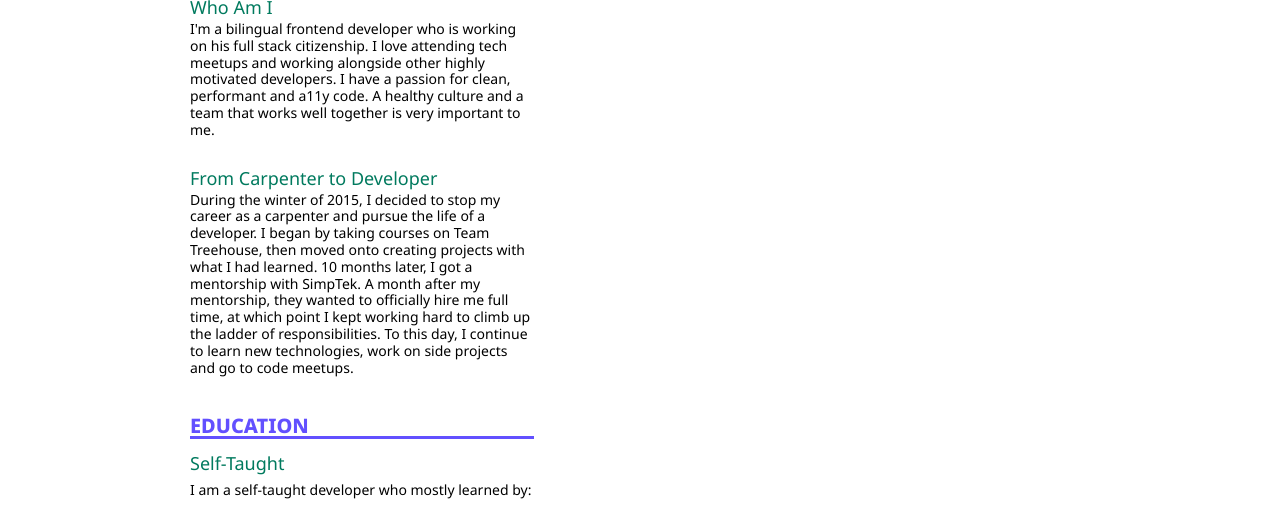
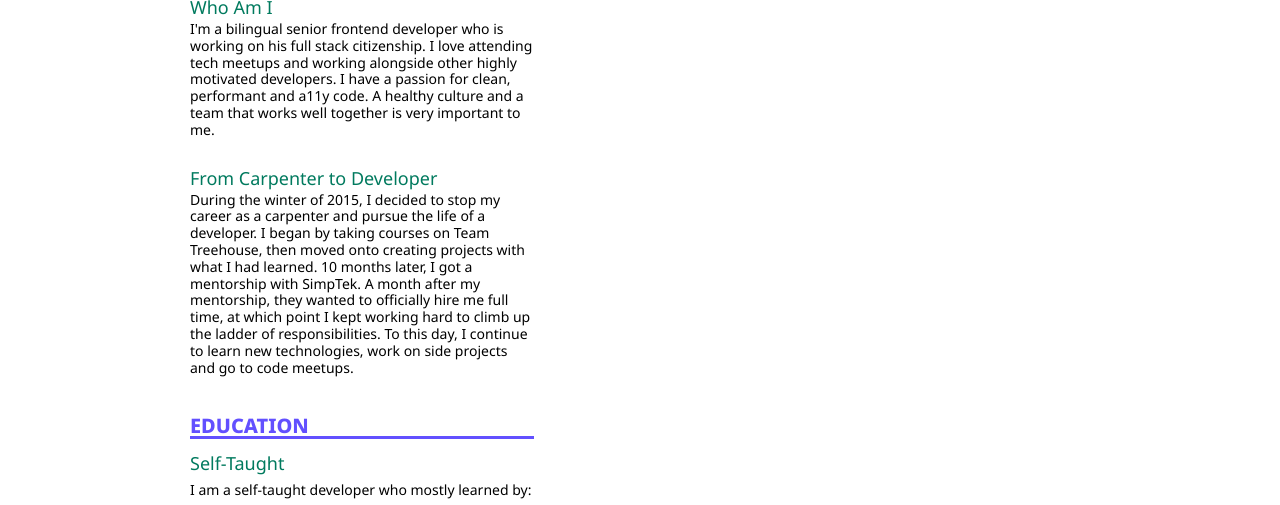
Before and after one commit to PhilipRurka/portfolio-site-2023, a Gatsby site: page / in a window 1280 px wide. Shown: the part 294-799 px from the top of the page. Built offline with nearby package versions, Linux system fonts and the light colour scheme; Gatsby itself is replaced by a stand-in of ours.

Commit message:
more senior stuff

```diff
--- a/src/components/aboutMe/AboutMe.container.tsx
+++ b/src/components/aboutMe/AboutMe.container.tsx
@@ -8,7 +8,7 @@ type AboutMeDataType = Array<{
 
 export const aboutMeData: AboutMeDataType = [{
   title: 'Who Am I',
-  description: 'I\'m a bilingual frontend developer who is working on his full stack citizenship. I love attending tech meetups and working alongside other highly motivated developers. I have a passion for clean, performant and a11y code. A healthy culture and a team that works well together is very important to me.'
+  description: 'I\'m a bilingual senior frontend developer who is working on his full stack citizenship. I love attending tech meetups and working alongside other highly motivated developers. I have a passion for clean, performant and a11y code. A healthy culture and a team that works well together is very important to me.'
 }, {
   title: 'From Carpenter to Developer',
   description: 'During the winter of 2015, I decided to stop my career as a carpenter and pursue the life of a developer. I began by taking courses on Team Treehouse, then moved onto creating projects with what I had learned. 10 months later, I got a mentorship with SimpTek. A month after my mentorship, they wanted to officially hire me full time, at which point I kept working hard to climb up the ladder of responsibilities. To this day, I continue to learn new technologies, work on side projects and go to code meetups.',
--- a/src/components/headLayout/HeadLayout.tsx
+++ b/src/components/headLayout/HeadLayout.tsx
@@ -65,7 +65,7 @@ const Head: FC<HeadType> = () => {
         content="Philip Rurka working on a laptop" />
       <meta
         property="og:description"
-        content="I'm a bilingual frontend developer who is working on his full stack citizenship. I love attending tech meetups and working alongside other highly motivated developers." />
+        content="I'm a bilingual senior frontend developer who is working on his full stack citizenship. I love attending tech meetups and working alongside other highly motivated developers." />
       <meta
         property="og:site_name"
         content="Philip Rurka's Resume" />
@@ -82,7 +82,7 @@ const Head: FC<HeadType> = () => {
         content="Philip Rurka's Resume" />
       <meta
         name="twitter:description"
-        content="I'm a bilingual frontend developer who is working on his full stack citizenship. I love attending tech meetups and working alongside other highly motivated developers." />
+        content="I'm a bilingual senior frontend developer who is working on his full stack citizenship. I love attending tech meetups and working alongside other highly motivated developers." />
       <meta
         name="twitter:image"
         content="/assets/working-on-laptop.jpg" />
--- a/src/shema/SchemaHomepage.tsx
+++ b/src/shema/SchemaHomepage.tsx
@@ -13,7 +13,7 @@ import { JsonLd } from 'react-schemaorg';
           "name": "Who Am I?",
           "acceptedAnswer": {
             "@type": "Answer",
-            "text": "I'm a bilingual frontend developer who is working on his full stack citizenship. I love attending tech meetups and working alongside other highly motivated developers. I have a passion for clean, performant and a11y code. A healthy culture and a team that works well together is very important to me."
+            "text": "I'm a bilingual senior frontend developer who is working on his full stack citizenship. I love attending tech meetups and working alongside other highly motivated developers. I have a passion for clean, performant and a11y code. A healthy culture and a team that works well together is very important to me."
           }
         }, {
           "@type": "Question",
```
